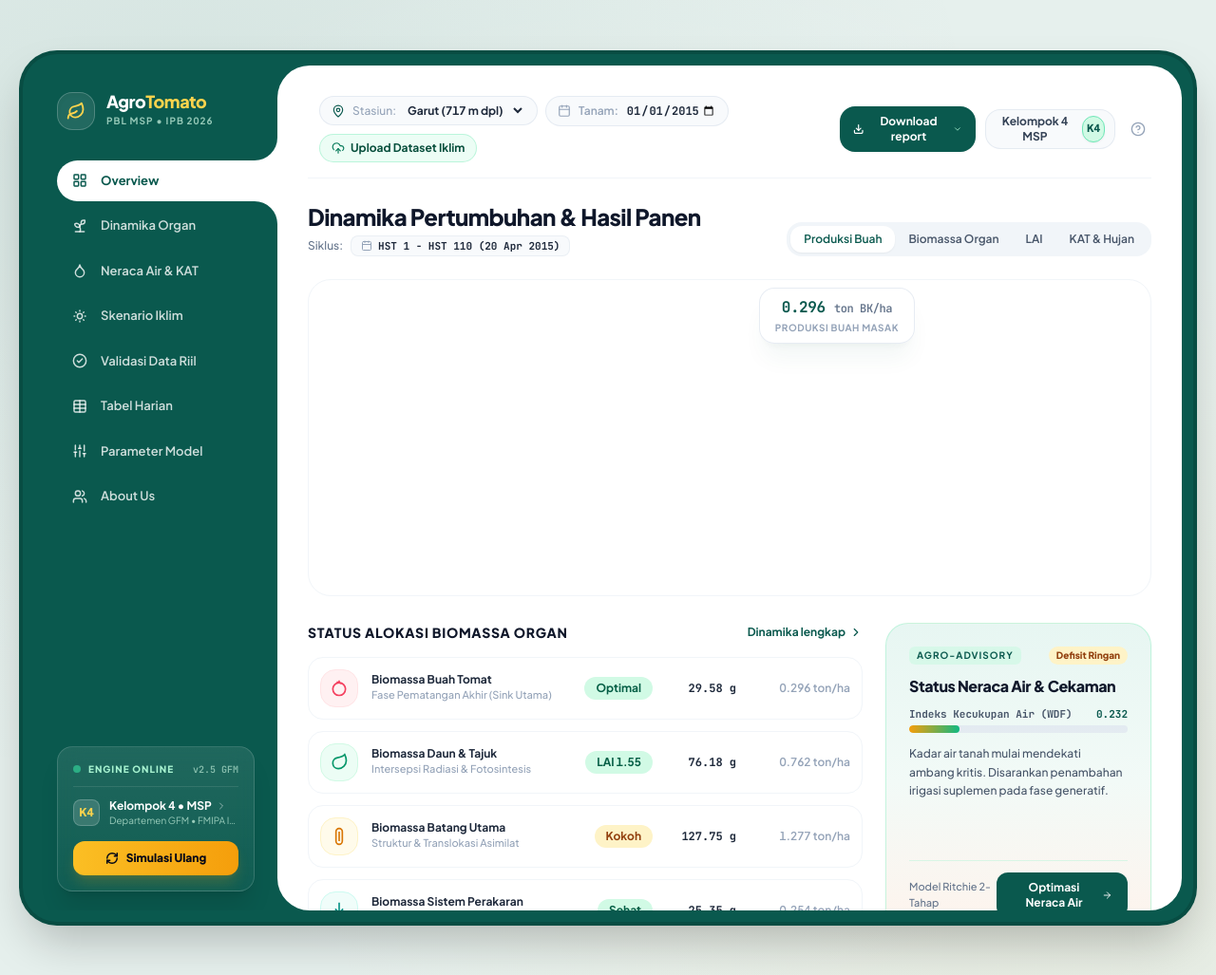
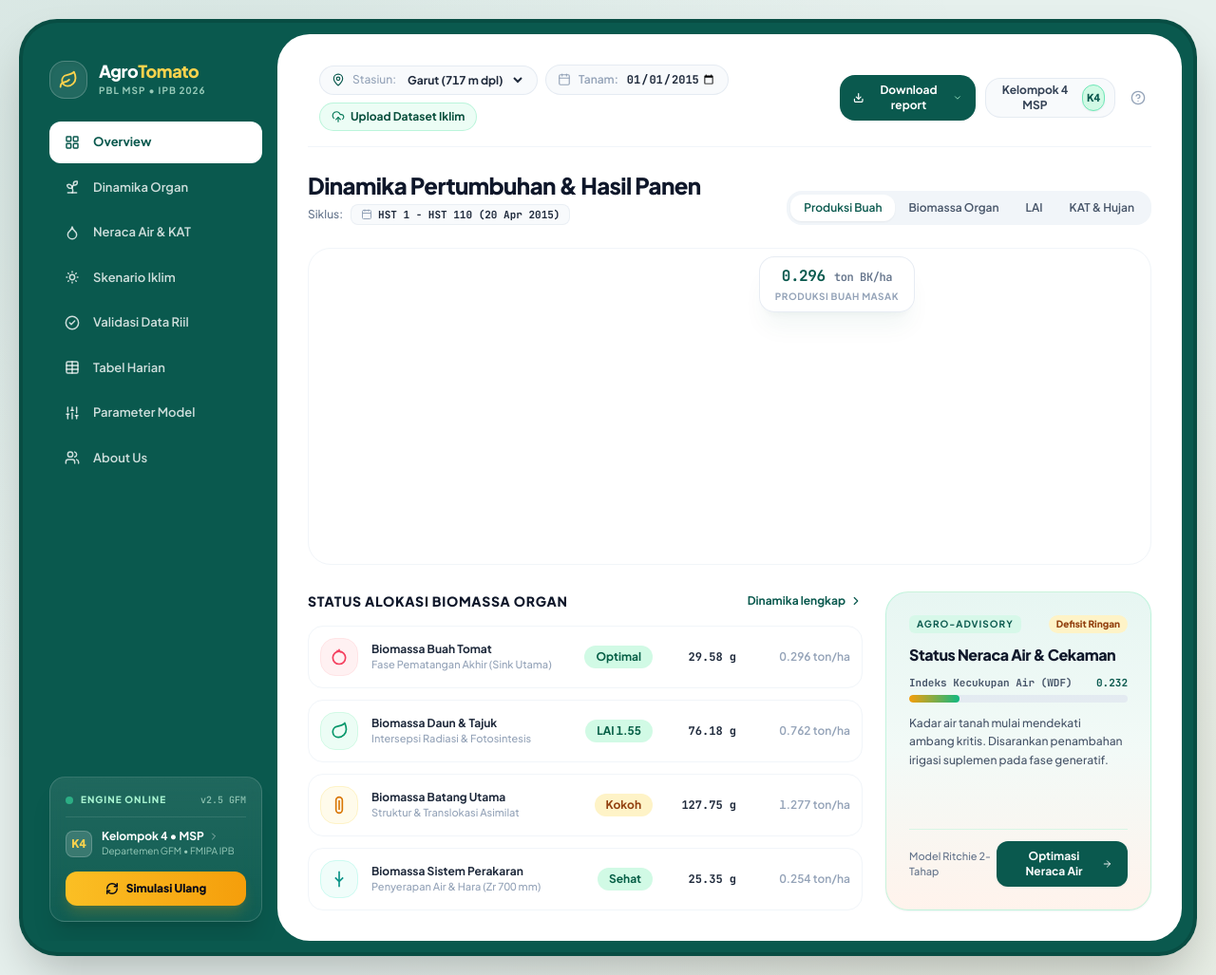
Before and after one commit to awrapi/pblmsp, a FastAPI app: page / in a window 1280 px wide. Shown: the whole page at 95% size. Run offline with FastAPI, Linux system fonts and the light colour scheme; a map, chart or similar area stays blank; some libraries are stand-ins or nearby versions.

Commit message:
Fix desktop sidebar on short laptop screens

```diff
--- a/templates/index.html
+++ b/templates/index.html
@@ -81,50 +81,43 @@
 
     @media (min-width: 1024px) {
       body {
-        padding: 1.25rem;
-        align-items: center;
+        --dashboard-gutter: 1.25rem;
+        padding: var(--dashboard-gutter);
+      }
+
+      #dashboard {
+        height: calc(100vh - 2 * var(--dashboard-gutter));
+        height: calc(100dvh - 2 * var(--dashboard-gutter));
+        min-height: 0;
+      }
+
+      #mainSidebar,
+      #dashboard > main {
+        min-height: 0;
+        overscroll-behavior-y: contain;
       }
     }
 
     /* Precision Tab Styles */
     .sidebar-tab {
-      position: relative;
-      transition: all 0.22s cubic-bezier(0.16, 1, 0.3, 1);
+      transition: background-color 180ms ease, color 180ms ease;
       border-radius: 16px;
     }
 
     @media (min-width: 1024px) {
       .sidebar-tab {
-        border-radius: 0;
-        border-top-left-radius: 28px;
-        border-bottom-left-radius: 28px;
+        border-radius: 0.75rem;
+        padding-block: 0.625rem;
       }
-
-      .sidebar-tab.active::before {
-        content: '';
-        position: absolute;
-        top: -24px;
-        right: 0;
-        width: 24px;
-        height: 24px;
-        background: transparent;
-        border-bottom-right-radius: 24px;
-        box-shadow: 12px 12px 0 12px #FFFFFF;
-        pointer-events: none;
-      }
-
-      .sidebar-tab.active::after {
-        content: '';
-        position: absolute;
-        bottom: -24px;
-        right: 0;
-        width: 24px;
-        height: 24px;
-        background: transparent;
-        border-top-right-radius: 24px;
-        box-shadow: 12px -12px 0 12px #FFFFFF;
-        pointer-events: none;
-      }
+    }
+
+    .sidebar-tab:hover {
+      background-color: rgb(255 255 255 / 0.1);
+    }
+
+    .sidebar-tab:focus-visible {
+      outline: 2px solid #FCD34D;
+      outline-offset: -3px;
     }
 
     .sidebar-tab.active {
@@ -192,14 +185,14 @@
   <div id="mobileBackdrop" onclick="toggleMobileSidebar()" class="fixed inset-0 bg-slate-950/60 backdrop-blur-xs z-40 hidden lg:hidden transition-opacity"></div>
 
   <!-- ==================== MAIN APPLICATION CONTAINER ==================== -->
-  <div class="w-full max-w-[1480px] bg-brand-teal rounded-none sm:rounded-3xl lg:rounded-[40px] p-0 sm:p-2 lg:p-3 shadow-none sm:shadow-2xl border-0 sm:border-2 lg:border-4 border-brand-tealDark/40 flex flex-col lg:flex-row overflow-x-hidden min-h-screen lg:min-h-[880px] relative">
+  <div id="dashboard" class="w-full max-w-[1480px] bg-brand-teal rounded-none sm:rounded-3xl lg:rounded-[40px] p-0 sm:p-2 lg:p-3 shadow-none sm:shadow-2xl border-0 sm:border-2 lg:border-4 border-brand-tealDark/40 flex flex-col lg:flex-row overflow-x-hidden min-h-screen relative">
 
     <!-- ==================== SIDEBAR ==================== -->
-    <aside id="mainSidebar" class="fixed lg:static inset-y-0 left-0 z-50 lg:z-auto w-72 max-w-[85vw] lg:w-64 bg-brand-teal text-white flex flex-col justify-between pt-6 sm:pt-7 pb-6 lg:pb-5 px-5 lg:pl-6 lg:pr-0 select-none transition-transform duration-300 -translate-x-full lg:translate-x-0 shadow-2xl lg:shadow-none overflow-y-auto">
+    <aside id="mainSidebar" class="fixed lg:static inset-y-0 left-0 z-50 lg:z-auto w-72 max-w-[85vw] lg:w-64 lg:shrink-0 bg-brand-teal text-white flex flex-col justify-between pt-6 sm:pt-7 pb-6 lg:pb-5 px-5 lg:px-4 select-none transition-transform duration-300 -translate-x-full lg:translate-x-0 shadow-2xl lg:shadow-none overflow-y-auto">
 
       <div>
         <!-- Brand Logo Header -->
-        <div class="flex items-center justify-between pr-0 lg:pr-6 mb-6 sm:mb-8">
+        <div class="flex items-center justify-between mb-6 sm:mb-8 lg:mb-6">
           <div class="flex items-center space-x-3 cursor-pointer" onclick="openAboutModal()">
             <div class="w-10 h-10 rounded-2xl bg-white/10 flex items-center justify-center border border-white/20 shadow-inner shrink-0">
               <svg class="w-5 h-5 text-amber-300" viewBox="0 0 24 24" fill="none" stroke="currentColor" stroke-width="2.2" stroke-linecap="round" stroke-linejoin="round">
@@ -220,8 +213,8 @@
         </div>
 
         <!-- Navigation Tabs -->
-        <nav class="space-y-1.5 sm:space-y-1 pr-0 text-[13px] font-semibold">
-          <button onclick="switchTab('overview', this)" class="sidebar-tab active w-full flex items-center space-x-3.5 px-4 py-3 sm:py-3 text-white/80 hover:text-white text-left">
+        <nav aria-label="Navigasi dashboard" class="space-y-1.5 sm:space-y-1 text-[13px] font-semibold">
+          <button onclick="switchTab('overview', this)" aria-current="true" class="sidebar-tab active w-full flex items-center space-x-3.5 px-4 py-3 sm:py-3 text-white/80 hover:text-white text-left">
             <i data-lucide="layout-grid" class="w-4 h-4 stroke-[2.2]"></i>
             <span>Overview</span>
           </button>
@@ -264,7 +257,7 @@
       </div>
 
       <!-- Bottom Card: Institutional Seal Panel -->
-      <div class="pr-0 lg:pr-6 mt-6">
+      <div class="mt-6">
         <div class="relative bg-gradient-to-b from-white/[0.09] to-white/[0.03] backdrop-blur-md rounded-2xl p-4 border border-white/15 shadow-xl overflow-hidden">
 
           <!-- Status Bar -->
@@ -303,7 +296,7 @@
     </aside>
 
     <!-- ==================== MAIN CANVAS (RESPONSIVE) ==================== -->
-    <main class="flex-1 bg-white rounded-none sm:rounded-2xl lg:rounded-[34px] p-3.5 sm:p-6 lg:p-8 flex flex-col justify-start space-y-5 sm:space-y-6 overflow-y-visible lg:overflow-y-auto max-h-none lg:max-h-[890px] w-full min-w-0 pb-24 lg:pb-8">
+    <main class="flex-1 bg-white rounded-none sm:rounded-2xl lg:rounded-[34px] p-3.5 sm:p-6 lg:p-8 flex flex-col justify-start space-y-5 sm:space-y-6 overflow-y-visible lg:overflow-y-auto w-full min-w-0 pb-24 lg:pb-8">
 
       <!-- Top Control Bar (Mobile-Optimized Responsive Header) -->
       <header class="flex flex-col lg:flex-row lg:items-center justify-between gap-3 pb-3 sm:pb-4 border-b border-slate-100">
@@ -1604,8 +1597,12 @@
 
       let targetBtn = (el && el.classList.contains('sidebar-tab')) ? el : document.querySelector(`.sidebar-tab[onclick*="'${tabId}'"]`);
       if (targetBtn) {
-        document.querySelectorAll('.sidebar-tab').forEach(t => t.classList.remove('active'));
+        document.querySelectorAll('.sidebar-tab[aria-current]').forEach(t => {
+          t.classList.remove('active');
+          t.removeAttribute('aria-current');
+        });
         targetBtn.classList.add('active');
+        targetBtn.setAttribute('aria-current', 'true');
       }
 
       // Update mobile bottom dock active state
```
